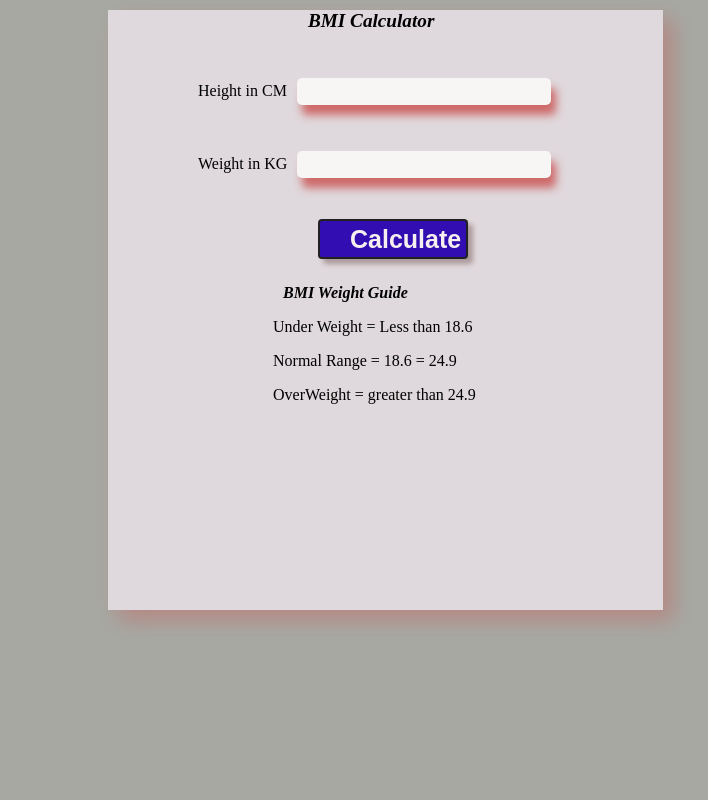
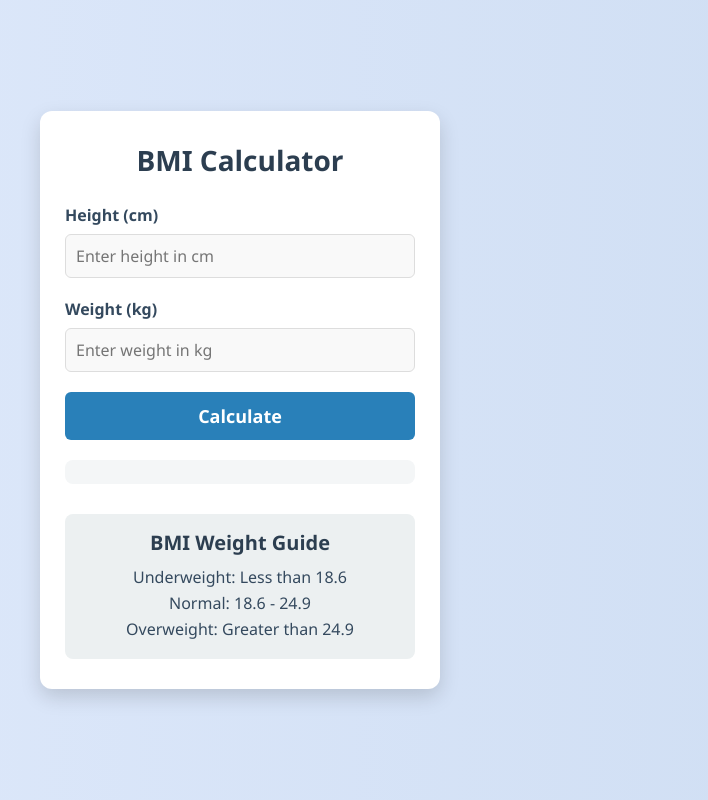
Before and after one commit to AbdulTariq02/cccc, a plain HTML site: page index.html in a window 1280 px wide. Shown: the whole page, without its empty margins (400-1108 px from the left). Drawn offline with Linux system fonts and the light colour scheme.

Commit message:
first commit

```diff
--- a/index.css
+++ b/index.css
@@ -1,88 +1,127 @@
-body{
-    background-color: rgb(167, 168, 162);
+* {
+  margin: 0;
+  padding: 0;
+  box-sizing: border-box;
+  font-family: "Segoe UI", Tahoma, Geneva, Verdana, sans-serif;
 }
+
+body {
+  background: linear-gradient(to right, #e0eafc, #cfdef3);
+  display: flex;
+  justify-content: center;
+  align-items: center;
+  min-height: 100vh;
+}
+
 .container {
-    width: 505px;
-    height: 600px;
-    box-shadow: 10px 10px 20px rgba(237, 11, 11, 0.2);
+  background-color: #ffffff;
+  padding: 30px 25px;
+  border-radius: 12px;
+  box-shadow: 0 8px 20px rgba(0, 0, 0, 0.15);
+  max-width: 400px;
+  width: 100%;
+}
 
-    background-color: hsl(326, 10%, 86%);
-    padding-left: 50px;
-    margin-left: 500px;
-  }
-  .h1{
-    margin-left: 150px;
-    margin-top: 10px;
-    font-size: larger;
-    font-style: oblique;
-    font-weight: bolder;
-  }
-  h1{
-    margin-left: 50px;
-    font-size: medium;
-    font-style: oblique;
-  }
-  #height,
-  #weight {
+.title {
+  text-align: center;
+  font-size: 28px;
+  margin-bottom: 25px;
+  color: #2c3e50;
+}
 
-    width: 250px;
-    height: 25px;
-    margin-top: 30px;
+.form-group {
+  display: flex;
+  flex-direction: column;
+  margin-bottom: 20px;
+}
+
+label {
+  margin-bottom: 8px;
+  font-weight: 600;
+  color: #34495e;
+}
+
+input {
+  padding: 10px;
+  border: 1px solid #ddd;
+  border-radius: 6px;
+  font-size: 16px;
+  transition: border 0.3s ease;
+  background-color: #f9f9f9;
+}
+
+input:focus {
+  border-color: #2980b9;
+  outline: none;
+}
+
+button {
+  width: 100%;
+  padding: 12px;
+  font-size: 18px;
+  background-color: #2980b9;
+  color: white;
+  border: none;
+  border-radius: 6px;
+  font-weight: bold;
+  cursor: pointer;
+  transition: background 0.3s ease;
+}
+
+button:hover {
+  background-color: #3498db;
+}
+
+#results {
+  margin-top: 20px;
+  padding: 12px;
+  text-align: center;
+  font-size: 18px;
+  background-color: #f4f6f7;
+  border-radius: 8px;
+  color: #2c3e50;
+}
+
+#weight-guide {
+  margin-top: 30px;
+  padding: 15px;
+  background-color: #ecf0f1;
+  border-radius: 8px;
+}
+
+#weight-guide h2 {
+  font-size: 20px;
+  margin-bottom: 10px;
+  text-align: center;
+  color: #2c3e50;
+}
+
+#weight-guide p {
+  font-size: 16px;
+  margin: 4px 0;
+  text-align: center;
+  color: #34495e;
+}
+
+/* Responsive Design */
+@media (max-width: 480px) {
+  .container {
+    padding: 20px 15px;
   }
 
-  #weight-guide {
-    margin-left: 75px;
-    margin-top: 25px;
+  .title {
+    font-size: 22px;
+  }
+
+  button {
+    font-size: 16px;
   }
 
   #results {
-    font-size: 20px;
-    margin-left: 90px;
-    margin-top: 20px;
-    /* margin-right: 40px; */
-    justify-content: center;
-    align-items: center;
-    text-align: center;
-    color: rgb(12, 11, 11);
-    border:none;
-    width: 300px;
-    background: #fff;
+    font-size: 16px;
   }
 
-  button {
-    width: 150px;
-    height: 40px;
-    margin-left: 160px;
-    margin-top: 25px;
-    background-color: #310db2;
-    box-shadow: 5px 5px 5px #ac9a9b;
-    padding: 1px 30px;
-    border-radius: 4px;
-    color: #f6efef;
-    font-weight: bolder;
-    text-decoration: none;
-    border: 2px solid #212121;
-
-    font-size: 25px;
+  #weight-guide h2 {
+    font-size: 18px;
   }
-  button:hover {
-    background-color: #8065df;
-    border: none;
-  }
-
-
-
-  label {
-    margin-right: 10px;
 }
-input{
-    background-color: #f8f5f5;
-    border: none;
-
-    border-radius: 5px;
-    /* width: 29px; */
-    box-shadow: 5px 10px 9px #ce6a6a;
-}
-p{
- padding-left: 40px;
-}
--- a/index.html
+++ b/index.html
@@ -1,31 +1,33 @@
 <!DOCTYPE html>
 <html lang="en">
 <head>
-    <meta charset="UTF-8">
-    <meta name="viewport" content="width=device-width, initial-scale=1.0">
-    <title>Document</title>
-    <link rel="stylesheet" href="index.css">
+  <meta charset="UTF-8" />
+  <meta name="viewport" content="width=device-width, initial-scale=1.0"/>
+  <title>BMI Calculator</title>
+  <link rel="stylesheet" href="index.css" />
 </head>
 <body>
-    <div class="container">
-    <h1 class="h1">BMI Calculator</h1>
-    <form >
-        <p><label>Height in CM</label><input type="text" id="height"></p>
-        <p><label>Weight in KG</label><input type="text" id="weight"></p>
-        <button>Calculate</button>
-        <div id="results"></div>
-        <div id="weight-guide">
-            <h1>BMI Weight Guide</h1>
-            <p>Under Weight = Less than 18.6</p>
-            <p>Normal Range = 18.6 = 24.9</p>
-            <p>OverWeight = greater than 24.9</p>
-
-
-
-        </div>
+  <div class="container">
+    <h1 class="title">BMI Calculator</h1>
+    <form>
+      <div class="form-group">
+        <label for="height">Height (cm)</label>
+        <input type="text" id="height" placeholder="Enter height in cm"/>
+      </div>
+      <div class="form-group">
+        <label for="weight">Weight (kg)</label>
+        <input type="text" id="weight" placeholder="Enter weight in kg"/>
+      </div>
+      <button type="submit">Calculate</button>
+      <div id="results"></div>
+      <div id="weight-guide">
+        <h2>BMI Weight Guide</h2>
+        <p>Underweight: Less than 18.6</p>
+        <p>Normal: 18.6 - 24.9</p>
+        <p>Overweight: Greater than 24.9</p>
+      </div>
     </form>
-    </div>
-
+  </div>
+  <script src="index.js"></script>
 </body>
-<script src="index.js"></script>
 </html>
```
